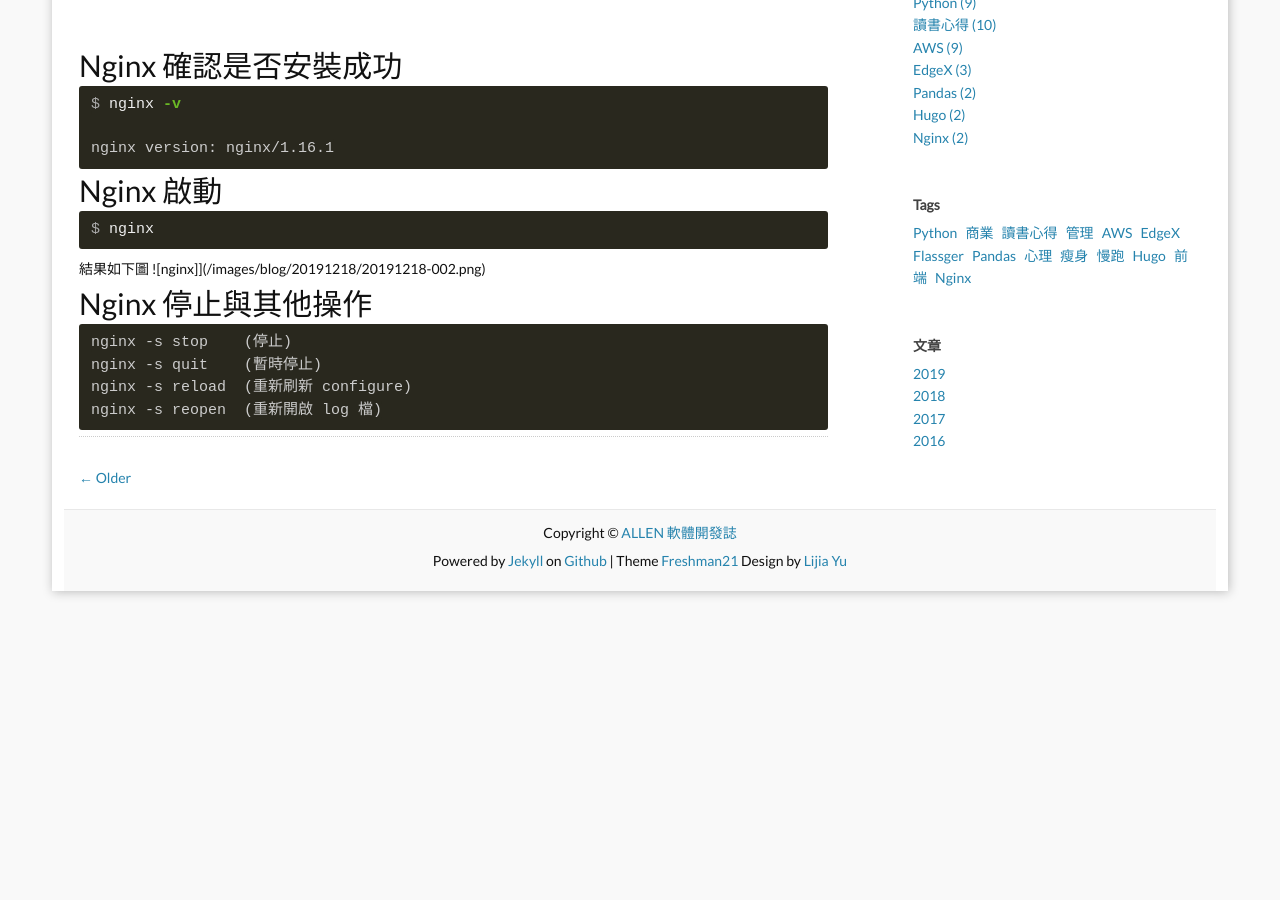
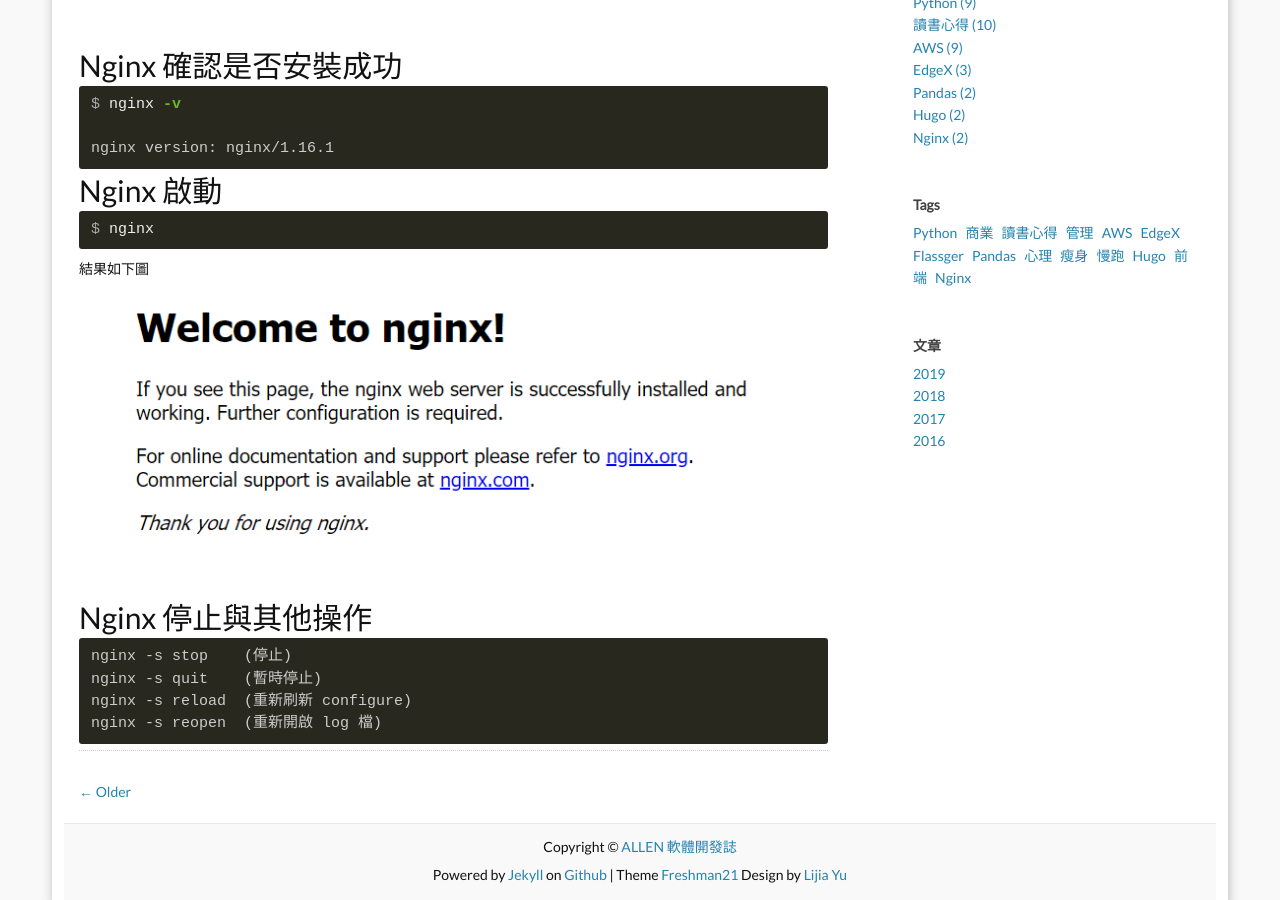
Before and after one commit to allenchien-tw/allenchien-tw.github.io, a Jekyll site: the page built from _posts/2019-12-18-nginx-install-02.md, in a window 1280 px wide and 900 px high, scrolled down 703 px. Built offline with Jekyll 4.4.1, drawn with Linux system fonts in a browser that asks for light colours; before the commit the page ends 1324 px from its top, so only the background shows below that.

Commit message:
update: update nginx

````diff
--- a/_posts/2019-12-18-nginx-install-02.md
+++ b/_posts/2019-12-18-nginx-install-02.md
@@ -26,7 +26,7 @@ nginx version: nginx/1.16.1
 $ nginx
 ```
 結果如下圖
-![nginx]](/images/blog/20191218/20191218-002.png)
+![nginx](/images/blog/20191218/20191218-002.png)
 
 # Nginx 停止與其他操作
 
````
